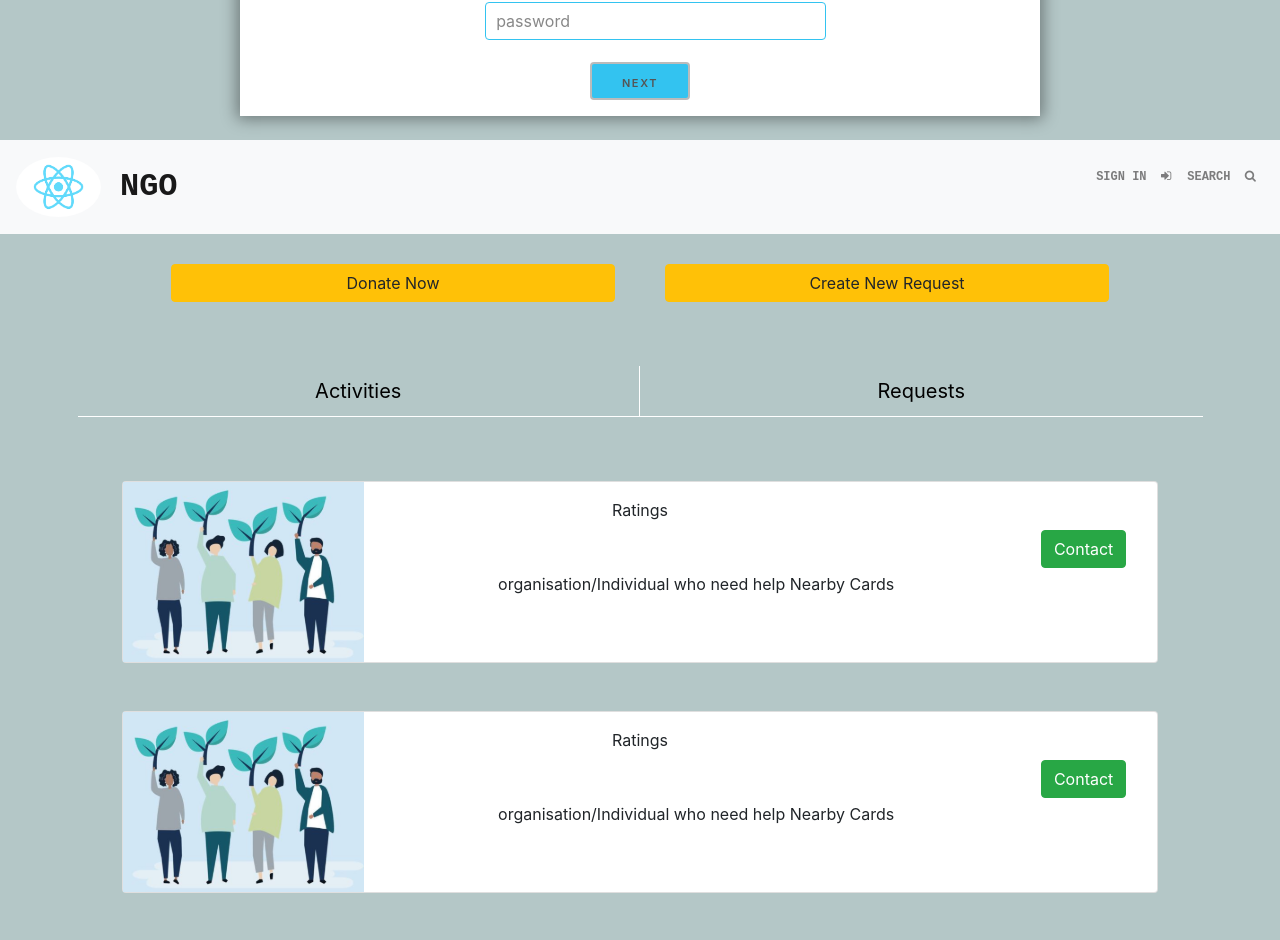
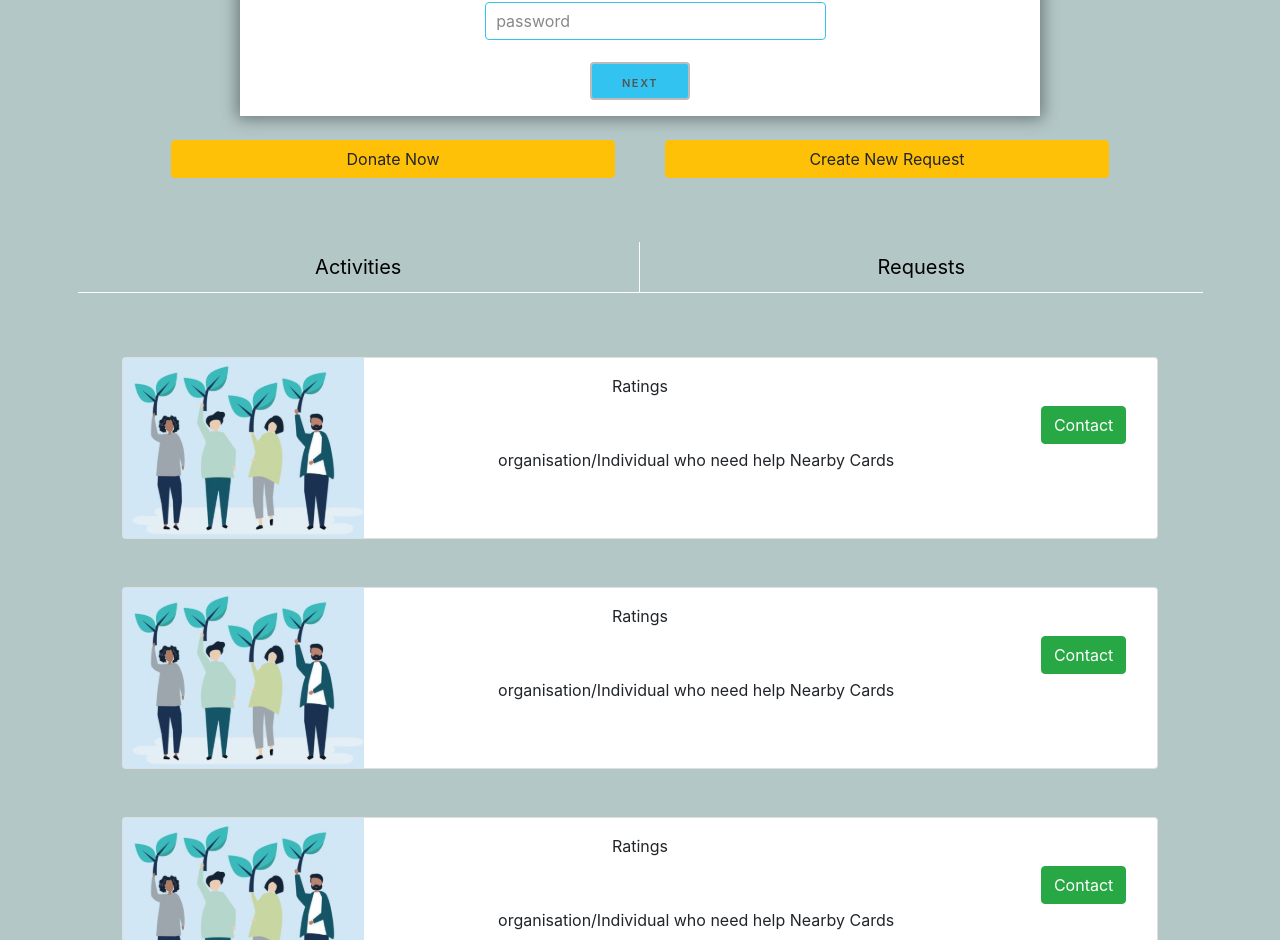
Before and after one commit to gdscnitp/ngo-donations-site, a React (Create React App) app in the folder client/: page /willingorganisationsignup in a window 1280 px wide. Shown: the part 1109-2049 px from the top of the page. Built offline with nearby package versions, Linux system fonts and the light colour scheme; the HTML template or start-up script is replaced by a standard one.

Commit message:
removed navbar

```diff
--- a/client/src/components/Feed Page/Feedback.jsx
+++ b/client/src/components/Feed Page/Feedback.jsx
@@ -1,5 +1,4 @@
 import React from "react";
-import Navbar from "../Event Page/Navbar";
 import Feed from "./Feedback Cards";
 import "./Feedback.css";
 import Button from "./Buttons";
@@ -8,7 +7,6 @@ import Tabbs from "./Tabbs";
 function Feedback() {
   return (
     <>
-      <Navbar />
       <Button />
       <Tabbs />
       <Feed />
```
